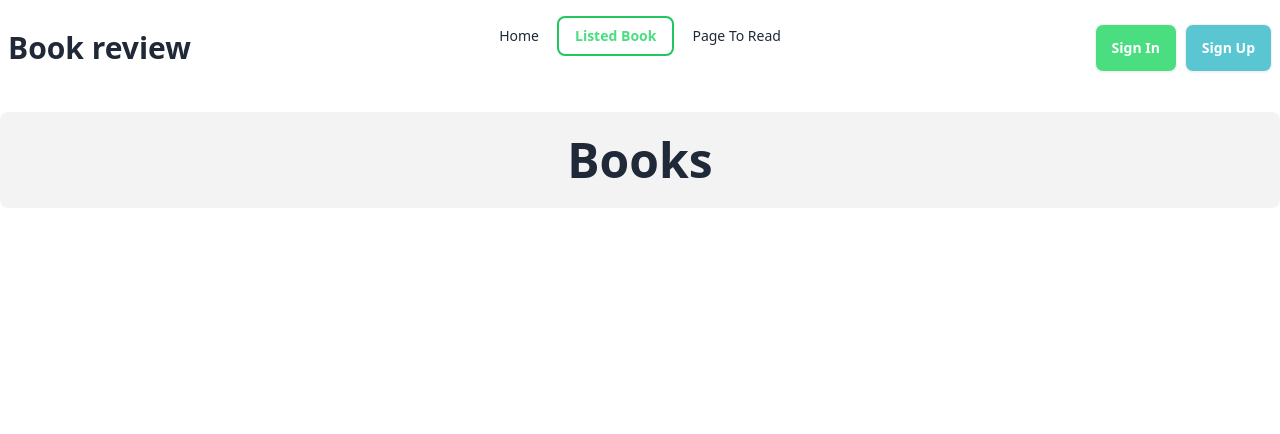
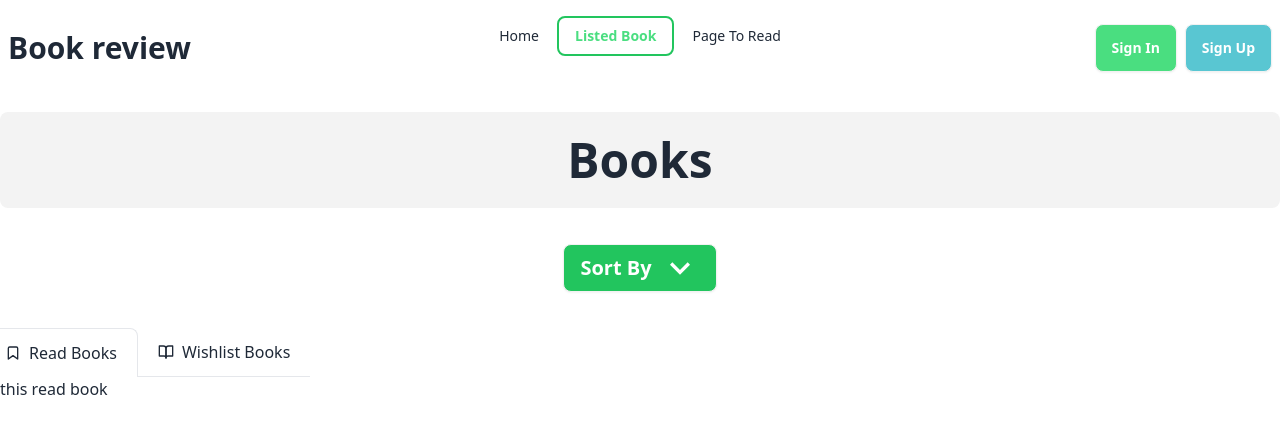
Before and after one commit to Mahedihasanimam/book-review, a React (Vite) app: page /booklist in a window 1280 px wide. Shown: the top 434 px of the page. Built offline with nearby package versions, Linux system fonts and the light colour scheme.

Commit message:
read Books and wishlist books tab functionality added

```diff
--- /dev/null
+++ b/src/components/ReadBook.jsx
@@ -0,0 +1,11 @@
+
+
+const ReadBook = () => {
+    return (
+        <div>
+            <h1>this read book</h1>
+        </div>
+    );
+};
+
+export default ReadBook;
--- /dev/null
+++ b/src/components/WishList.jsx
@@ -0,0 +1,11 @@
+
+
+const WishList = () => {
+    return (
+        <div>
+            <h1>this is wishList</h1>
+        </div>
+    );
+};
+
+export default WishList;
--- a/src/components/index.js
+++ b/src/components/index.js
@@ -11,12 +11,16 @@ export const getBooks=()=>{
 // save to loacal storeage
 
 export const saveBook=(book)=>{
+    console.log(book)
     const books=getBooks();
-    const exist=books.find(b=>b.id=== book.id);
+    const exist=books.find((b) =>b.bookId === book.bookId);
     if(exist){
-       return toast.error('allready exist');
+       return toast.error('allready exist')
     }
-    books.push(book)
+    else{
+        books.push(book)
     localStorage.setItem('books',JSON.stringify(books))
     toast.success('Added succesfully')
+    return books;
+    }
 }
--- a/src/main.jsx
+++ b/src/main.jsx
@@ -9,6 +9,8 @@ import BookList from './pages/BookList.jsx'
 import PageRead from './pages/PageRead.jsx'
 import BookDetails from './components/BookDetails.jsx'
 import { Toaster } from 'react-hot-toast'
+import ReadBook from './components/ReadBook.jsx'
+import WishList from './components/WishList.jsx'
 
 
 const router=createBrowserRouter([
@@ -22,7 +24,17 @@ const router=createBrowserRouter([
       },
       {
         path:'/booklist',
-        element:<BookList></BookList>
+        element:<BookList></BookList>,
+        children:[
+          {
+            index:true,
+            element:<ReadBook></ReadBook>
+          },
+          {
+            path:'Wishlist',
+            element:<WishList></WishList>
+          },
+        ]
       },
       {
         path:'/read',
@@ -32,7 +44,8 @@ const router=createBrowserRouter([
         path:'/details/:id',
         element:<BookDetails></BookDetails>,
         loader:()=>fetch('../public/book.json')
-      },
+      }
+
     ],
   }
 ])
--- a/src/pages/BookList.jsx
+++ b/src/pages/BookList.jsx
@@ -1,12 +1,78 @@
+import { useState } from "react";
+import { MdOutlineKeyboardArrowDown } from "react-icons/md";
+import { Link, Outlet } from "react-router-dom";
+const BookList = () => {
+    const [tabIndex,setTapindex]=useState(0)
+  return (
+    <div>
+      <div className="bg-[#1313130D] rounded-lg">
+        <h1 className="text-5xl mb-8 mt-4 font-bold text-center p-6">Books</h1>
+      </div>
+      <div className="dropdown flex justify-center items-center mb-8">
+        <div tabIndex={0} role="button" className="btn m-1 bg-green-500 text-white hover:bg-green-500 text-xl">
+          Sort By <MdOutlineKeyboardArrowDown size={40}></MdOutlineKeyboardArrowDown>
+        </div>
+        <ul
+          tabIndex={0}
+          className="dropdown-content z-[1] menu p-2 shadow bg-base-100 rounded-box w-52"
+        >
+          <li>
+            <a>Item 1</a>
+          </li>
+          <li>
+            <a>Item 2</a>
+          </li>
+        </ul>
+      </div>
 
-const BookList = () => {
-    return (
-        <div>
-          <div className="bg-[#1313130D] rounded-lg">
-          <h1 className="text-5xl mb-4 mt-4 font-bold text-center p-6">Books</h1>
+      {/* tabs  */}<div className="flex items-center -mx-4 overflow-x-auto overflow-y-hidden sm:justify-start flex-nowrap dark:bg-gray-100 dark:text-gray-800">
+            <Link
+            to={''}
+            onClick={()=>setTapindex(0)}
+              rel="noopener noreferrer"
+              href="#"
+              className={`flex items-center flex-shrink-0 px-5 py-3 space-x-2 ${tabIndex===0 ?'border border-b-0':'border-b'} rounded-t-lg dark:border-gray-600 dark:text-gray-900`}
+            >
+              <svg
+                xmlns="http://www.w3.org/2000/svg"
+                viewBox="0 0 24 24"
+                fill="none"
+                stroke="currentColor"
+                strokeWidth="2"
+                strokeLinecap="round"
+                strokeLinejoin="round"
+                className="w-4 h-4"
+              >
+                <path d="M19 21l-7-5-7 5V5a2 2 0 0 1 2-2h10a2 2 0 0 1 2 2z"></path>
+              </svg>
+              <span>Read Books</span>
+            </Link>
+            <Link
+             onClick={()=>setTapindex(1)}
+            to={'Wishlist'}
+              rel="noopener noreferrer"
+              href="#"
+              className={`flex items-center flex-shrink-0 px-5 py-3 space-x-2 ${tabIndex===1 ?'border border-b-0':'border-b'} rounded-t-lg dark:border-gray-600 dark:text-gray-900`}
+            >
+              <svg
+                xmlns="http://www.w3.org/2000/svg"
+                viewBox="0 0 24 24"
+                fill="none"
+                stroke="currentColor"
+                strokeWidth="2"
+                strokeLinecap="round"
+                strokeLinejoin="round"
+                className="w-4 h-4"
+              >
+                <path d="M2 3h6a4 4 0 0 1 4 4v14a3 3 0 0 0-3-3H2z"></path>
+                <path d="M22 3h-6a4 4 0 0 0-4 4v14a3 3 0 0 1 3-3h7z"></path>
+              </svg>
+              <span>Wishlist Books</span>
+            </Link>
           </div>
-        </div>
-    );
+          <Outlet></Outlet>
+    </div>
+  );
 };
 
 export default BookList;
```
